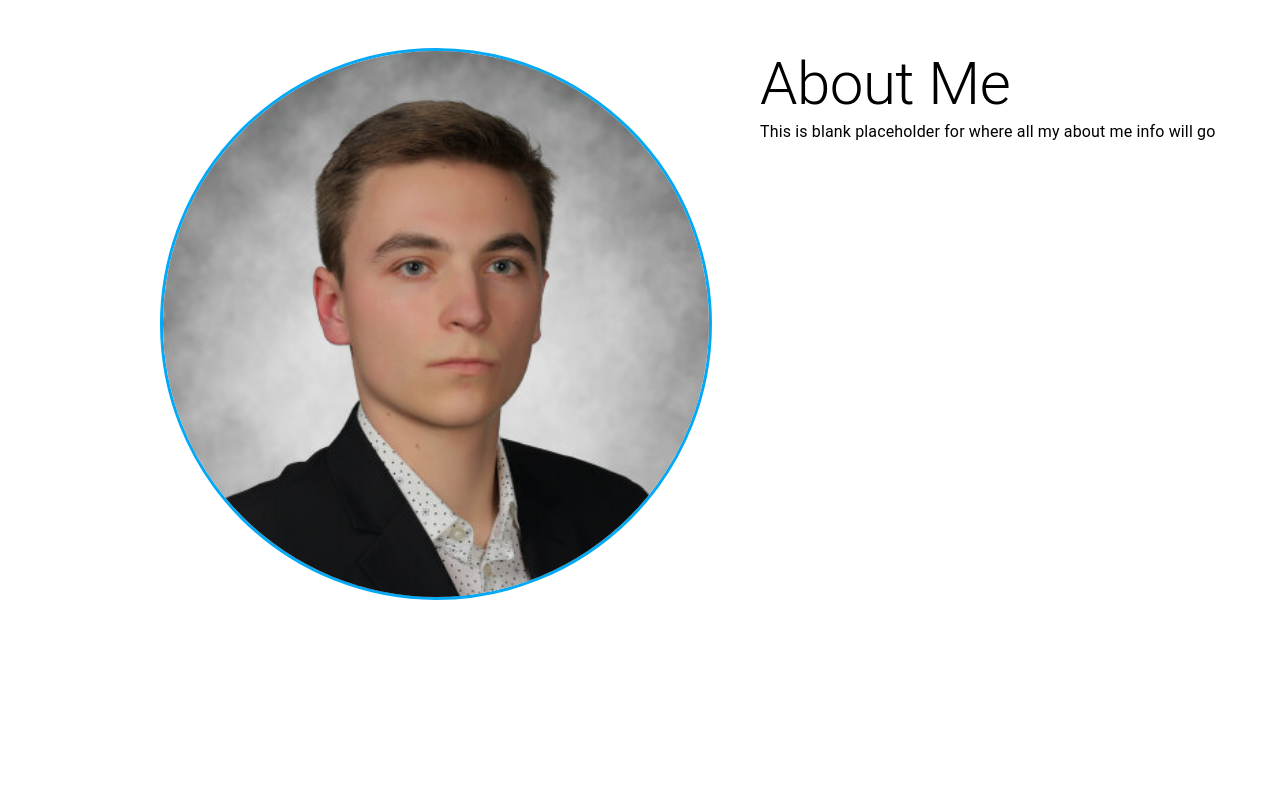
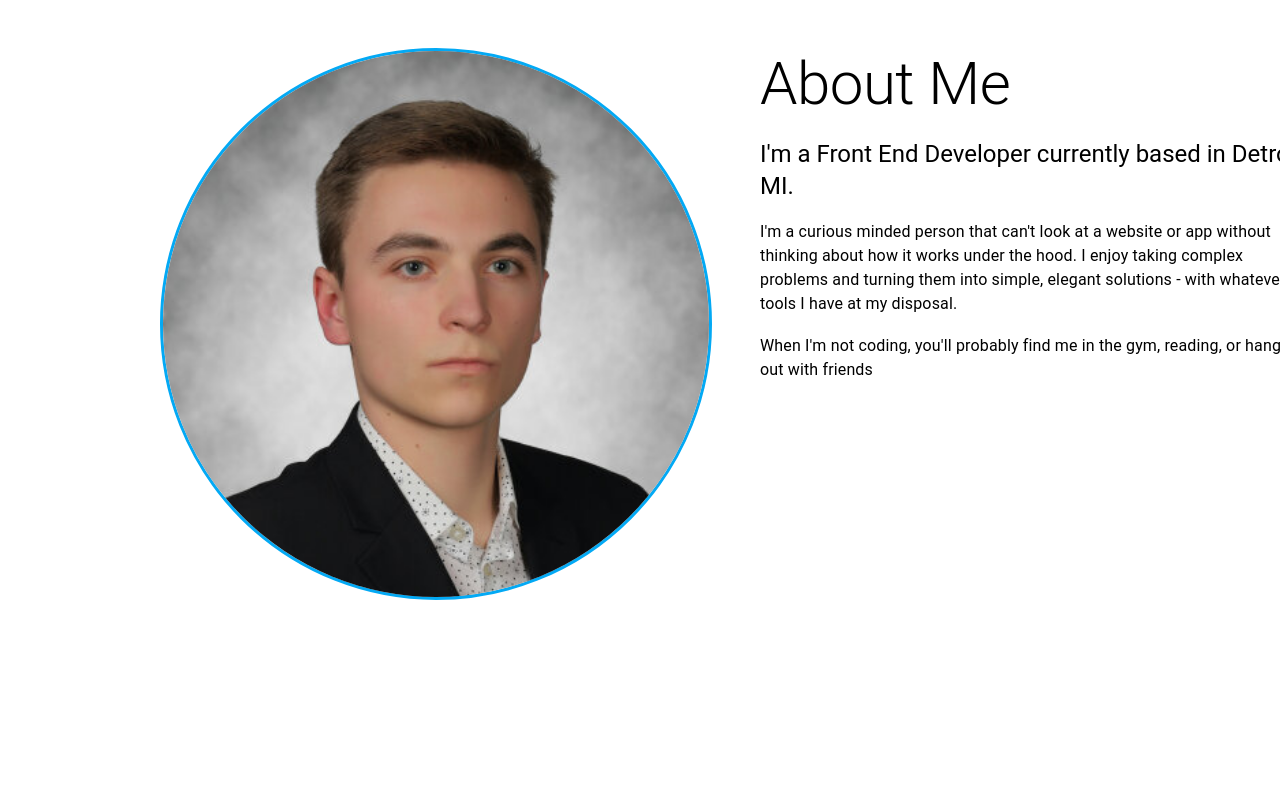
Before and after one commit to couvq/Portfolio-Site-V.2, a React (Create React App) app in the folder portfolio-site-v2/: page / in a window 1280 px wide. Shown: the part 1040-1841 px from the top of the page. Built offline with nearby package versions, Linux system fonts and the light colour scheme.

Commit message:
added text to about text section and got it lookin good

```diff
--- a/portfolio-site-v2/src/components/About/About.js
+++ b/portfolio-site-v2/src/components/About/About.js
@@ -9,7 +9,7 @@ const About = () => {
     <div id="About" style={{ width: "100vw", height: "100vh" }}>
       <Container>
         <Grid container spacing={6} justify="center" margin="5rem 2.5rem">
-          <Grid item sm={12} md={6}>
+          <Grid item sm={12} md={6} justify="center">
             <Box display="flex" justifyContent="center" alignItems="center">
               <AboutImage />
             </Box>
--- a/portfolio-site-v2/src/components/About/AboutImage.js
+++ b/portfolio-site-v2/src/components/About/AboutImage.js
@@ -7,7 +7,7 @@ const AboutImage = () => {
     <img
     src='/cosmoComposite19-20.jpg'
     alt='Quentin Couvelaire About Me'
-    style={{ borderRadius: '50%', border: 'solid 3px #03a9f4', display: 'block', marginLeft: 'auto', marginRight: 'auto', width: '100%', alignSelf: 'center'}}
+    style={{ borderRadius: '50%', border: 'solid 3px #03a9f4', width: '100%'}}
     />
   );
 }
--- a/portfolio-site-v2/src/components/About/AboutText.js
+++ b/portfolio-site-v2/src/components/About/AboutText.js
@@ -1,15 +1,28 @@
-import { Typography } from '@mui/material';
-import React from 'react';
+import { Typography } from "@mui/material";
+import React from "react";
 
 const AboutText = () => {
-
-
   return (
     <>
-        <Typography variant='h2'>About Me</Typography>
-        <Typography>This is blank placeholder for where all my about me info will go</Typography>
+      <Typography variant="h2">About Me</Typography>
+      <br />
+      <Typography variant="h5">
+        I'm a Front End Developer currently based in Detroit, MI.
+      </Typography>
+      <br />
+      <Typography>
+        I'm a curious minded person that can't look at a website or app without
+        thinking about how it works under the hood. I enjoy taking complex
+        problems and turning them into simple, elegant solutions - with whatever
+        tools I have at my disposal.
+      </Typography>
+      <br />
+      <Typography>
+        When I'm not coding, you'll probably find me in the gym, reading, or
+        hanging out with friends
+      </Typography>
     </>
   );
-}
+};
 
 export default AboutText;
```
